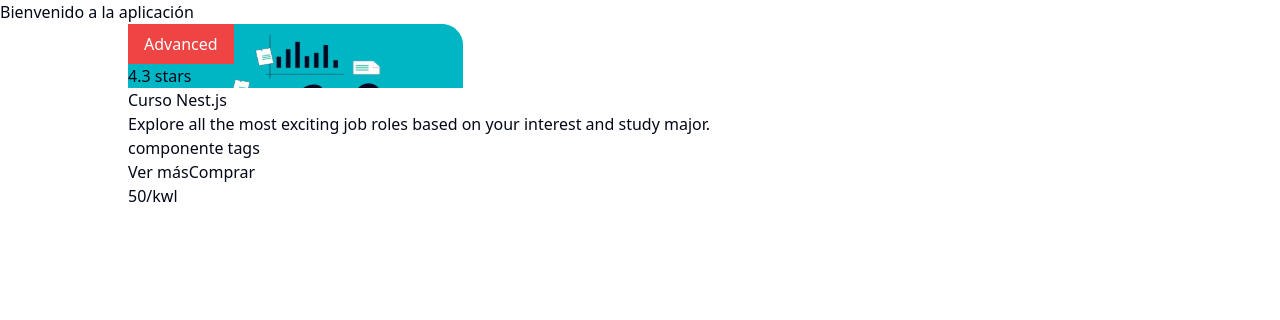
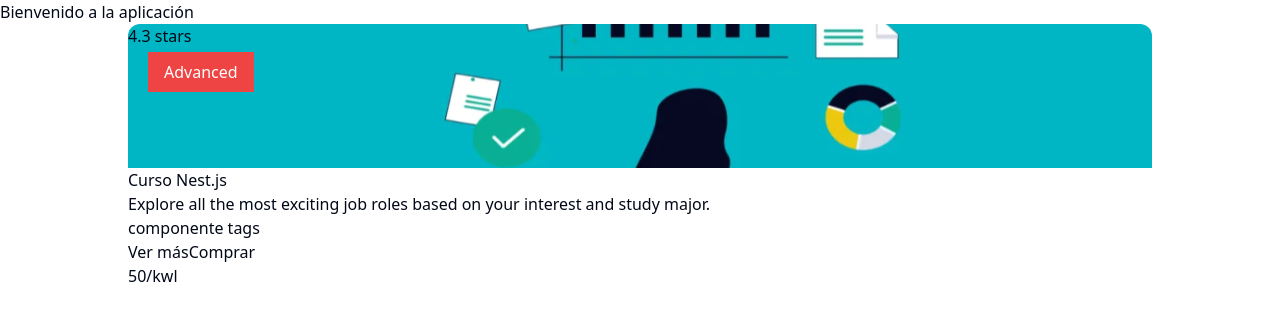
Before and after one commit to factoriaf5-p7/ui-uknow-stiinta, a React (Vite) app in the folder Front/: page / in a window 1280 px wide. Shown: the top 320 px of the page. Built offline with nearby package versions, Linux system fonts and the light colour scheme.

Commit message:
estilos imagen card

```diff
--- a/Front/src/UI/TagDifficulty.tsx
+++ b/Front/src/UI/TagDifficulty.tsx
@@ -17,7 +17,7 @@ function TagDifficulty({ color, children }: TagDifficultyProps) {
         Advanced: "bg-red-500",
     }
   return (
-    <div className={`${colorVariants[color]} w-fit px-4 py-2 text-white`}>{children}</div>
+    <div className={`${colorVariants[color]} w-fit px-4 py-2 text-white absolute top-7 left-5`}>{children}</div>
   )
 }
 
--- a/Front/src/components/CardHome.tsx
+++ b/Front/src/components/CardHome.tsx
@@ -3,7 +3,7 @@ import TagDifficulty from "@/UI/TagDifficulty"
 function CardHome() {
   return (
     <section className="card-home w-4/5 flex-col m-auto">
-        <div className="image-section bg-[url('/public/img-course.svg')] bg-no-repeat center ">
+        <div className="image-section bg-[url('/public/img-course.svg')] bg-no-repeat h-36 bg-cover bg-center rounded-t-xl relative">
 
             <TagDifficulty
                 color="Advanced"
```
